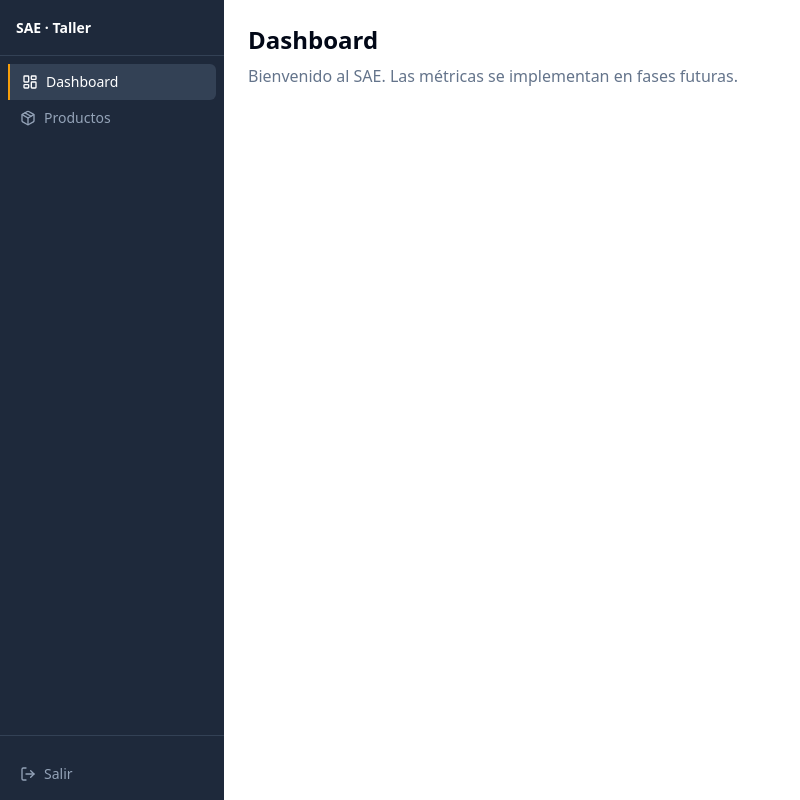
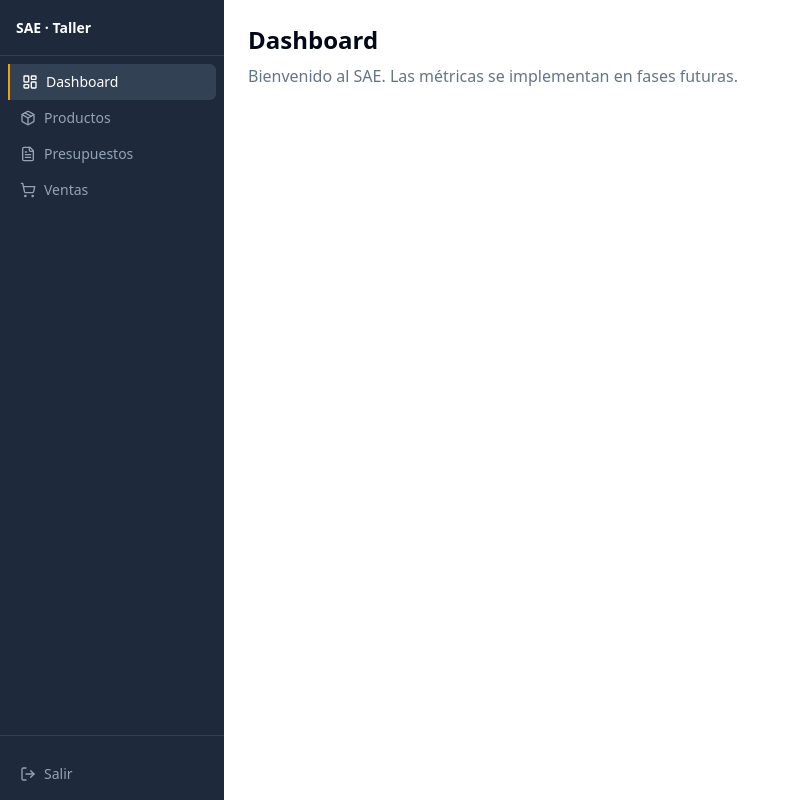
Before and after one commit to juanzeballos/sae, a React (Vite) app in the folder frontend/: page /dashboard in a window 1280 px wide. Shown: the whole page, without its empty margins (0-800 px from the left). Built offline with nearby package versions, Linux system fonts and the light colour scheme; sample sign-in values are in the browser's storage.

Commit message:
feat: add Presupuestos and Ventas routes and sidebar navigation

```diff
--- a/frontend/src/App.tsx
+++ b/frontend/src/App.tsx
@@ -1,9 +1,14 @@
+import React from 'react'
 import { BrowserRouter, Routes, Route, Navigate } from 'react-router-dom'
 import { Toaster } from '@/components/ui/toaster'
 import ProtectedRoute from '@/components/ProtectedRoute'
 import LoginPage from '@/pages/LoginPage'
 import DashboardPage from '@/pages/DashboardPage'
 import ProductosPage from '@/pages/ProductosPage'
+import PresupuestosPage from '@/pages/PresupuestosPage'
+import PresupuestoFormPage from '@/pages/PresupuestoFormPage'
+import VentasPage from '@/pages/VentasPage'
+import VentaFormPage from '@/pages/VentaFormPage'
 
 // App.tsx define el árbol de rutas de toda la aplicación.
 // Equivale al servlet-mapping de web.xml pero en el cliente.
@@ -24,6 +29,26 @@ function App() {
           <ProtectedRoute><ProductosPage /></ProtectedRoute>
         } />
 
+        <Route path="/presupuestos" element={
+          <ProtectedRoute><PresupuestosPage /></ProtectedRoute>
+        } />
+
+        <Route path="/presupuestos/nuevo" element={
+          <ProtectedRoute><PresupuestoFormPage /></ProtectedRoute>
+        } />
+
+        <Route path="/presupuestos/:id/editar" element={
+          <ProtectedRoute><PresupuestoFormPage /></ProtectedRoute>
+        } />
+
+        <Route path="/ventas" element={
+          <ProtectedRoute><VentasPage /></ProtectedRoute>
+        } />
+
+        <Route path="/ventas/nueva" element={
+          <ProtectedRoute><VentaFormPage /></ProtectedRoute>
+        } />
+
         {/* Redirige la raíz al dashboard (o al login si no está autenticado) */}
         <Route path="/" element={<Navigate to="/dashboard" replace />} />
       </Routes>
--- a/frontend/src/components/layout/AppLayout.tsx
+++ b/frontend/src/components/layout/AppLayout.tsx
@@ -1,5 +1,5 @@
 import { Link, useLocation, useNavigate } from 'react-router-dom'
-import { Package, LayoutDashboard, LogOut } from 'lucide-react'
+import { Package, LayoutDashboard, LogOut, FileText, ShoppingCart } from 'lucide-react'
 import { Button } from '@/components/ui/button'
 import { Separator } from '@/components/ui/separator'
 import { useAuth } from '@/hooks/useAuth'
@@ -7,6 +7,8 @@ import { useAuth } from '@/hooks/useAuth'
 const NAV_ITEMS = [
   { path: '/dashboard', label: 'Dashboard', icon: LayoutDashboard },
   { path: '/productos', label: 'Productos', icon: Package },
+  { path: '/presupuestos', label: 'Presupuestos', icon: FileText },
+  { path: '/ventas', label: 'Ventas', icon: ShoppingCart },
 ]
 
 function AppLayout({ children }: { children: React.ReactNode }) {
--- /dev/null
+++ b/frontend/src/pages/PresupuestoFormPage.tsx
@@ -0,0 +1,3 @@
+export default function PresupuestoFormPage() {
+  return <div>Presupuesto Form</div>
+}
--- /dev/null
+++ b/frontend/src/pages/PresupuestosPage.tsx
@@ -0,0 +1,3 @@
+export default function PresupuestosPage() {
+  return <div>Presupuestos</div>
+}
--- /dev/null
+++ b/frontend/src/pages/VentaFormPage.tsx
@@ -0,0 +1,3 @@
+export default function VentaFormPage() {
+  return <div>Venta Form</div>
+}
--- /dev/null
+++ b/frontend/src/pages/VentasPage.tsx
@@ -0,0 +1,3 @@
+export default function VentasPage() {
+  return <div>Ventas</div>
+}
```
